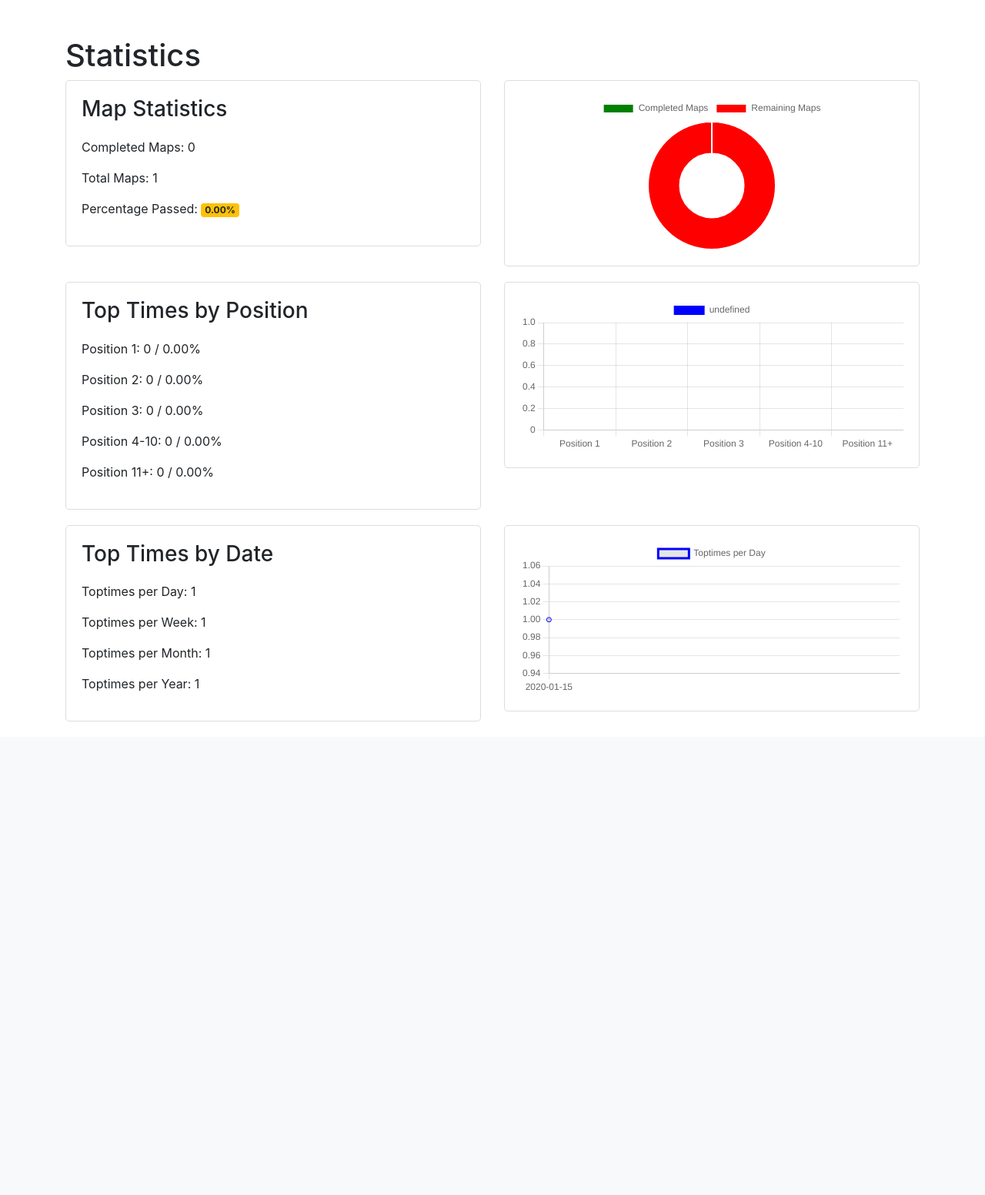
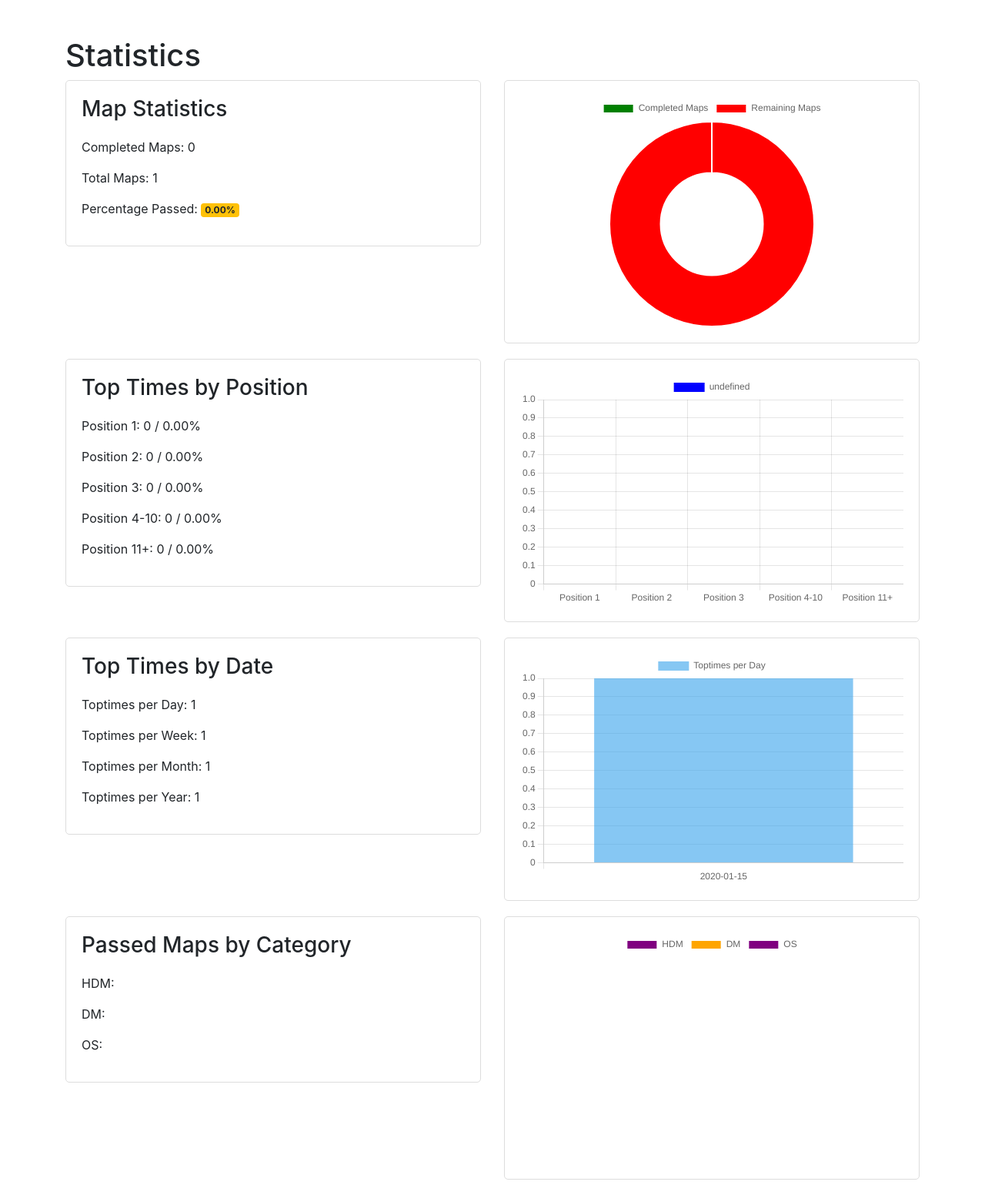
Before and after one commit to peskaj/personal_toptimes, a PHP site: page /statistics.php in a window 1280 px wide. Shown: the part 56-1608 px from the top of the page at 77% size. Before the commit the page ends 993 px from the top, so only its background shows below. Run offline with PHP 8.4, Linux system fonts and the light colour scheme; tables that the repository leaves empty or names only in its code hold one stand-in row (values such as "Sample post").

Commit message:
Map List - Update Statistics - Upade

```diff
--- a/statistics.php
+++ b/statistics.php
@@ -44,37 +44,6 @@ $pos_3_percentage = ($total_toptimes > 0) ? ($position_stats['pos_3'] / $total_t
 $pos_4_10_percentage = ($total_toptimes > 0) ? ($position_stats['pos_4_10'] / $total_toptimes) * 100 : 0;
 $pos_11_plus_percentage = ($total_toptimes > 0) ? ($position_stats['pos_11_plus'] / $total_toptimes) * 100 : 0;
 
-// Query for date statistics
-$date_sql = "
-    SELECT
-        DATE_FORMAT(date, '%Y-%m-%d') as day,
-        COUNT(*) as count_per_day,
-        DATE_FORMAT(date, '%Y-%u') as week,
-        COUNT(*) as count_per_week,
-        DATE_FORMAT(date, '%Y-%m') as month,
-        COUNT(*) as count_per_month,
-        DATE_FORMAT(date, '%Y') as year,
-        COUNT(*) as count_per_year
-    FROM maps
-    WHERE date >= '2006-01-01'  -- Exclude dates below 2006
-    GROUP BY day, week, month, year
-    ORDER BY day
-";
-$date_sql = "
-    SELECT
-        DATE_FORMAT(date, '%Y-%m-%d') as day,
-        COUNT(*) as count_per_day,
-        DATE_FORMAT(date, '%Y-%u') as week,
-        COUNT(*) as count_per_week,
-        DATE_FORMAT(date, '%Y-%m') as month,
-        COUNT(*) as count_per_month,
-        DATE_FORMAT(date, '%Y') as year,
-        COUNT(*) as count_per_year
-    FROM maps
-    WHERE date >= '2006-01-01'  -- Exclude dates below 2006
-    GROUP BY day, week, month, year
-    ORDER BY day
-";
 // Query for date statistics, excluding dates before 2006
 $date_sql = "
     SELECT
@@ -84,11 +53,10 @@ $date_sql = "
         DATE_FORMAT(date, '%Y-%m') as month,
         DATE_FORMAT(date, '%Y') as year
     FROM maps
-    WHERE date >= '2006-01-01'  -- Exclude dates below 2006
+    WHERE date >= '2006-01-01'
     GROUP BY day, week, month, year
     ORDER BY day
 ";
-
 $date_result = $conn->query($date_sql);
 
 $daily_counts = [];
@@ -96,35 +64,44 @@ $weekly_counts = [];
 $monthly_counts = [];
 $yearly_counts = [];
 
-// Initialize counts
+// Initialize counts and cumulative passed map data
+$total_passed_so_far = 0;
 while ($row = $date_result->fetch_assoc()) {
-    // Daily counts
     if (isset($row['day'])) {
         $daily_counts[$row['day']] = $row['count_per_day'];
     }
-    // Weekly counts
     if (isset($row['week'])) {
         if (!isset($weekly_counts[$row['week']])) {
             $weekly_counts[$row['week']] = 0;
         }
-        $weekly_counts[$row['week']] += $row['count_per_day']; // Sum counts for the week
+        $weekly_counts[$row['week']] += $row['count_per_day'];
     }
-    // Monthly counts
     if (isset($row['month'])) {
         if (!isset($monthly_counts[$row['month']])) {
             $monthly_counts[$row['month']] = 0;
         }
-        $monthly_counts[$row['month']] += $row['count_per_day']; // Sum counts for the month
+        $monthly_counts[$row['month']] += $row['count_per_day'];
     }
-    // Yearly counts
     if (isset($row['year'])) {
         if (!isset($yearly_counts[$row['year']])) {
             $yearly_counts[$row['year']] = 0;
         }
-        $yearly_counts[$row['year']] += $row['count_per_day']; // Sum counts for the year
+        $yearly_counts[$row['year']] += $row['count_per_day'];
     }
+    $total_passed_so_far += $row['count_per_day'];
 }
 
+// Query for passed maps by category (HDM, DM, OS)
+$category_sql = "
+    SELECT
+        SUM(CASE WHEN tag = 'HDM' THEN 1 ELSE 0 END) as hdm_count,
+        SUM(CASE WHEN tag = 'DM' THEN 1 ELSE 0 END) as dm_count,
+        SUM(CASE WHEN tag = 'OS' THEN 1 ELSE 0 END) as os_count
+    FROM maps
+    WHERE passed = 1
+";
+$category_result = $conn->query($category_sql);
+$category_counts = $category_result->fetch_assoc();
 
 $conn->close();
 ?>
@@ -139,13 +116,16 @@ $conn->close();
     <style>
         .chart-container {
             width: 100%;
-            height: 200px;
+            height: 300px;
         }
         .stat-card {
             border: 1px solid #ddd;
             border-radius: 5px;
             padding: 20px;
             margin-bottom: 20px;
+            display: flex;
+            flex-direction: column;
+            justify-content: space-between;
         }
         .stat-card h3 {
             margin-bottom: 20px;
@@ -207,6 +187,22 @@ $conn->close();
                 </div>
             </div>
         </div>
+
+        <div class="row">
+            <div class="col-md-6">
+                <div class="stat-card">
+                    <h3>Passed Maps by Category</h3>
+                    <p>HDM: <?php echo $category_counts['hdm_count']; ?></p>
+                    <p>DM: <?php echo $category_counts['dm_count']; ?></p>
+                    <p>OS: <?php echo $category_counts['os_count']; ?></p>
+                </div>
+            </div>
+            <div class="col-md-6">
+                <div class="stat-card">
+                    <canvas id="categoryChart" class="chart-container"></canvas>
+                </div>
+            </div>
+        </div>
     </div>
 
     <script>
@@ -256,7 +252,7 @@ $conn->close();
 
         new Chart(document.getElementById('positionChart'), positionChartConfig);
 
-        // Data for date statistics
+        // Data for date statistics (bar chart)
         const dateLabels = <?php echo json_encode(array_keys($daily_counts)); ?>;
         const dateCounts = <?php echo json_encode(array_values($daily_counts)); ?>;
 
@@ -265,13 +261,12 @@ $conn->close();
             datasets: [{
                 label: 'Toptimes per Day',
                 data: dateCounts,
-                borderColor: 'blue',
-                fill: false
+                backgroundColor: 'rgba(54, 162, 235, 0.6)'
             }]
         };
 
         const dateChartConfig = {
-            type: 'line',
+            type: 'bar',
             data: dateChartData,
             options: {
                 responsive: true,
@@ -280,6 +275,30 @@ $conn->close();
         };
 
         new Chart(document.getElementById('dateChart'), dateChartConfig);
+
+        // Data for passed maps by category (pie chart)
+        const categoryData = {
+            labels: ['HDM', 'DM', 'OS'],
+            datasets: [{
+                data: [
+                    <?php echo $category_counts['hdm_count']; ?>,
+                    <?php echo $category_counts['dm_count']; ?>,
+                    <?php echo $category_counts['os_count']; ?>
+                ],
+                backgroundColor: ['purple', 'orange', 'green']
+            }]
+        };
+
+        const categoryChartConfig = {
+            type: 'pie',
+            data: categoryData,
+            options: {
+                responsive: true,
+                maintainAspectRatio: false
+            }
+        };
+
+        new Chart(document.getElementById('categoryChart'), categoryChartConfig);
     </script>
 </body>
 </html>
```
Also changed, not shown: map_list.php (+57 -7 lines).
